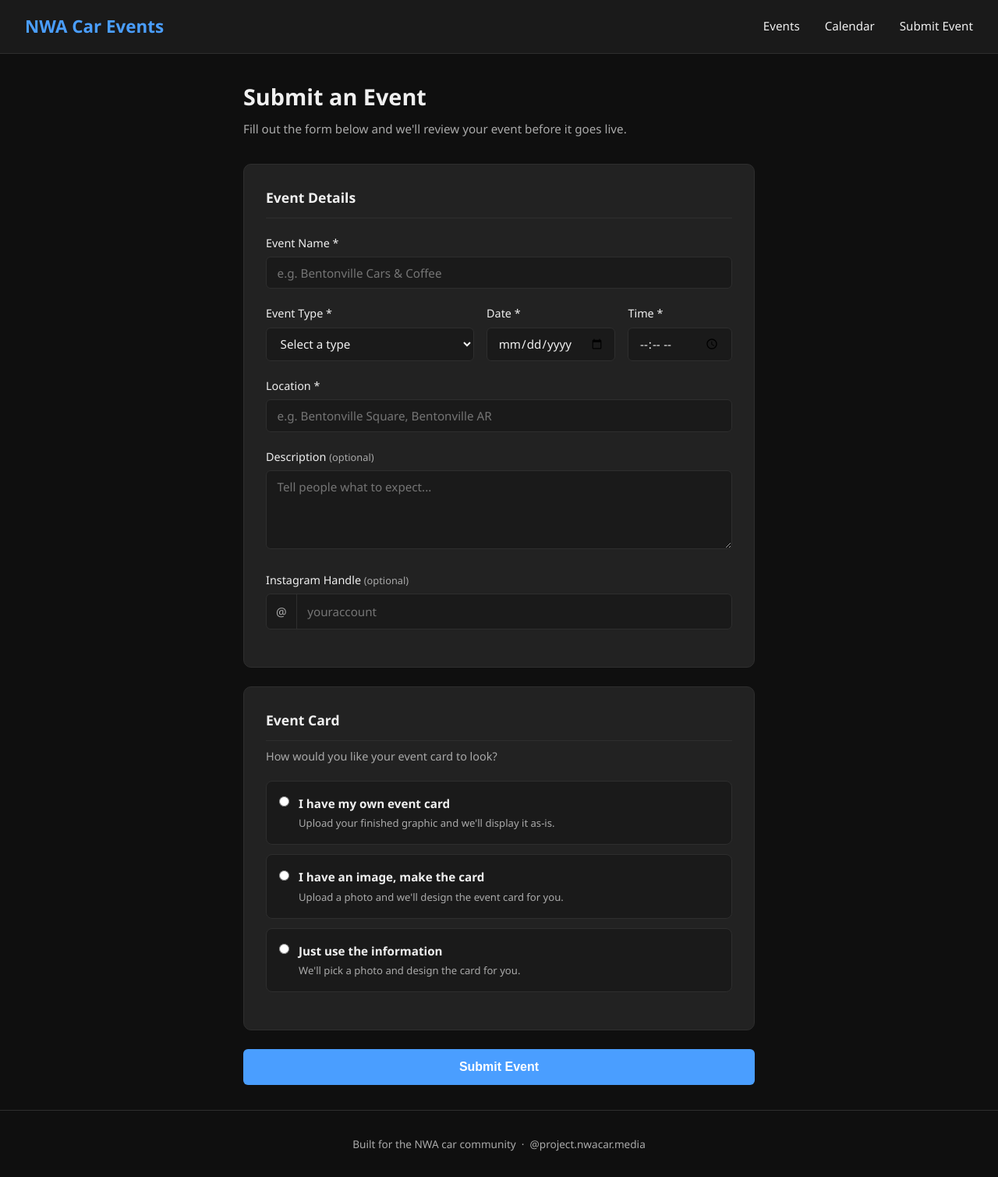
After one commit to WyattS09/NWACarCalendar, a Flask app: page /submit in a window 1280 px wide. The commit adds this page. Shown: the whole page at 78% size. Run offline with Flask 3, Linux system fonts and the light colour scheme.

Commit message:
Submit page

```diff
--- a/app.py
+++ b/app.py
@@ -1,15 +1,122 @@
-from flask import Flask, render_template
+from flask import Flask, render_template, request, redirect, url_for
+from flask_sqlalchemy import SQLAlchemy
+from datetime import datetime
+import smtplib
+from email.mime.text import MIMEText
+import os
 
 app = Flask(__name__)
+app.config['SQLALCHEMY_DATABASE_URI'] = 'sqlite:///events.db'
+app.config['SQLALCHEMY_TRACK_MODIFICATIONS'] = False
 
+db = SQLAlchemy(app)
+
+# --- DATABASE MODEL ---
+class Event(db.Model):
+    id = db.Column(db.Integer, primary_key=True)
+    title = db.Column(db.String(120), nullable=False)
+    event_type = db.Column(db.String(60), nullable=False)
+    date = db.Column(db.String(20), nullable=False)
+    time = db.Column(db.String(20), nullable=False)
+    location = db.Column(db.String(120), nullable=False)
+    description = db.Column(db.Text, nullable=True)
+    instagram = db.Column(db.String(60), nullable=True)
+    card_option = db.Column(db.String(20), nullable=False)
+    image_filename = db.Column(db.String(120), nullable=True)
+    approved = db.Column(db.Boolean, default=False)
+    submitted_at = db.Column(db.DateTime, default=datetime.utcnow)
+
+# --- EMAIL NOTIFICATION ---
+def send_notification(event_title):
+    try:
+        sender = os.environ.get('NOTIFY_EMAIL')
+        password = os.environ.get('NOTIFY_PASSWORD')
+        recipient = os.environ.get('NOTIFY_EMAIL')
+
+        msg = MIMEText(f'A new event "{event_title}" has been submitted and is waiting for your approval.\n\nReview it at: http://127.0.0.1:5000/admin/review')
+        msg['Subject'] = 'New NWA Car Events Submission'
+        msg['From'] = sender
+        msg['To'] = recipient
+
+        with smtplib.SMTP_SSL('smtp.gmail.com', 465) as server:
+            server.login(sender, password)
+            server.sendmail(sender, recipient, msg.as_string())
+    except Exception as e:
+        print(f"Email notification failed: {e}")
+
+# --- ROUTES ---
 @app.route("/")
 def home():
-    return render_template("index.html")
+    approved_events = Event.query.filter_by(approved=True).all()
+    return render_template("index.html", events=approved_events)
 
 @app.route("/calendar")
 def calendar():
-    return render_template("calendar.html")
+    approved_events = Event.query.filter_by(approved=True).all()
+    return render_template("calendar.html", events=approved_events)
 
+@app.route("/submit", methods=["GET", "POST"])
+def submit():
+    if request.method == "POST":
+        title = request.form.get("title")
+        event_type = request.form.get("event_type")
+        date = request.form.get("date")
+        time = request.form.get("time")
+        location = request.form.get("location")
+        description = request.form.get("description")
+        instagram = request.form.get("instagram")
+        card_option = request.form.get("card_option")
+
+        image_filename = None
+        image_file = request.files.get("image")
+        if image_file and image_file.filename != "":
+            image_filename = image_file.filename
+            image_file.save(os.path.join("static/images", image_filename))
+
+        new_event = Event(
+            title=title,
+            event_type=event_type,
+            date=date,
+            time=time,
+            location=location,
+            description=description,
+            instagram=instagram,
+            card_option=card_option,
+            image_filename=image_filename
+        )
+        db.session.add(new_event)
+        db.session.commit()
+
+        send_notification(title)
+        return redirect(url_for("submitted"))
+
+    return render_template("submit.html")
+
+@app.route("/submitted")
+def submitted():
+    return render_template("submitted.html")
+
+@app.route("/admin/review")
+def admin_review():
+    pending = Event.query.filter_by(approved=False).all()
+    approved = Event.query.filter_by(approved=True).all()
+    return render_template("admin.html", pending=pending, approved=approved)
+
+@app.route("/admin/approve/<int:event_id>")
+def approve_event(event_id):
+    event = Event.query.get_or_404(event_id)
+    event.approved = True
+    db.session.commit()
+    return redirect(url_for("admin_review"))
+
+@app.route("/admin/delete/<int:event_id>")
+def delete_event(event_id):
+    event = Event.query.get_or_404(event_id)
+    db.session.delete(event)
+    db.session.commit()
+    return redirect(url_for("admin_review"))
 
 if __name__ == "__main__":
+    with app.app_context():
+        db.create_all()
     app.run(debug=True)
--- /dev/null
+++ b/static/css/submit.css
@@ -0,0 +1,170 @@
+.submit-container {
+    max-width: 720px;
+    margin: 2rem auto;
+    padding: 0 2rem;
+}
+
+.submit-container h1 {
+    font-size: 1.8rem;
+    margin-bottom: 0.4rem;
+}
+
+.submit-subtext {
+    color: var(--text-secondary);
+    margin-bottom: 2rem;
+    font-size: 0.95rem;
+}
+
+.form-section {
+    background: var(--bg-card);
+    border: 1px solid var(--border);
+    border-radius: 10px;
+    padding: 1.75rem;
+    margin-bottom: 1.5rem;
+}
+
+.form-section h2 {
+    font-size: 1.1rem;
+    margin-bottom: 1.25rem;
+    padding-bottom: 0.75rem;
+    border-bottom: 1px solid var(--border);
+}
+
+.section-subtext {
+    color: var(--text-secondary);
+    font-size: 0.9rem;
+    margin-top: -0.75rem;
+    margin-bottom: 1.25rem;
+}
+
+.form-group {
+    margin-bottom: 1.25rem;
+}
+
+.form-group label {
+    display: block;
+    font-size: 0.9rem;
+    margin-bottom: 0.4rem;
+    color: var(--text-primary);
+}
+
+.optional {
+    color: var(--text-secondary);
+    font-size: 0.8rem;
+}
+
+.form-group input,
+.form-group select,
+.form-group textarea {
+    width: 100%;
+    background: var(--bg-secondary);
+    border: 1px solid var(--border);
+    border-radius: 6px;
+    padding: 0.6rem 0.85rem;
+    color: var(--text-primary);
+    font-size: 0.95rem;
+    font-family: inherit;
+    transition: border-color 0.2s;
+}
+
+.form-group input:focus,
+.form-group select:focus,
+.form-group textarea:focus {
+    outline: none;
+    border-color: var(--accent);
+}
+
+.form-group select option {
+    background: var(--bg-secondary);
+}
+
+.form-row {
+    display: grid;
+    grid-template-columns: 2fr 1fr 1fr;
+    gap: 1rem;
+}
+
+.input-prefix {
+    display: flex;
+    align-items: center;
+    background: var(--bg-secondary);
+    border: 1px solid var(--border);
+    border-radius: 6px;
+    overflow: hidden;
+    transition: border-color 0.2s;
+}
+
+.input-prefix:focus-within {
+    border-color: var(--accent);
+}
+
+.input-prefix span {
+    padding: 0.6rem 0.75rem;
+    color: var(--text-secondary);
+    font-size: 0.95rem;
+    border-right: 1px solid var(--border);
+}
+
+.input-prefix input {
+    border: none;
+    border-radius: 0;
+    background: transparent;
+}
+
+.input-prefix input:focus {
+    border: none;
+    outline: none;
+}
+
+.card-options {
+    display: flex;
+    flex-direction: column;
+    gap: 0.75rem;
+    margin-bottom: 1.25rem;
+}
+
+.card-option {
+    display: flex;
+    align-items: flex-start;
+    gap: 0.75rem;
+    background: var(--bg-secondary);
+    border: 1px solid var(--border);
+    border-radius: 8px;
+    padding: 1rem;
+    cursor: pointer;
+    transition: border-color 0.2s;
+}
+
+.card-option:hover {
+    border-color: var(--accent);
+}
+
+.card-option input[type="radio"] {
+    width: auto;
+    margin-top: 0.2rem;
+    accent-color: var(--accent);
+}
+
+.card-option-content {
+    display: flex;
+    flex-direction: column;
+    gap: 0.2rem;
+}
+
+.card-option-title {
+    font-size: 0.95rem;
+    font-weight: 600;
+}
+
+.card-option-desc {
+    font-size: 0.82rem;
+    color: var(--text-secondary);
+}
+
+.submit-btn {
+    width: 100%;
+    padding: 0.85rem;
+    font-size: 1rem;
+    border: none;
+    cursor: pointer;
+}
--- a/templates/calendar.html
+++ b/templates/calendar.html
@@ -14,7 +14,7 @@
         <ul>
             <li><a href="/">Events</a></li>
             <li><a href="/calendar">Calendar</a></li>
-            <li><a href="#">Submit Event</a></li>
+            <li><a href="/submit">Submit Event</a></li>
         </ul>
     </nav>
 
--- a/templates/index.html
+++ b/templates/index.html
@@ -13,7 +13,7 @@
         <ul>
             <li><a href="/">Events</a></li>
             <li><a href="/calendar">Calendar</a></li>
-            <li><a href="#">Submit Event</a></li>
+            <li><a href="/submit">Submit Event</a></li>
         </ul>
     </nav>
 
--- /dev/null
+++ b/templates/submit.html
@@ -0,0 +1,140 @@
+<!DOCTYPE html>
+<html lang="en">
+<head>
+    <meta charset="UTF-8">
+    <meta name="viewport" content="width=device-width, initial-scale=1.0">
+    <title>Submit Event · NWA Car Events</title>
+    <link rel="stylesheet" href="{{ url_for('static', filename='css/style.css') }}">
+    <link rel="stylesheet" href="{{ url_for('static', filename='css/submit.css') }}">
+</head>
+<body>
+
+    <nav>
+        <span class="logo">NWA Car Events</span>
+        <ul>
+            <li><a href="/">Events</a></li>
+            <li><a href="/calendar">Calendar</a></li>
+            <li><a href="/submit">Submit Event</a></li>
+        </ul>
+    </nav>
+
+    <div class="submit-container">
+        <h1>Submit an Event</h1>
+        <p class="submit-subtext">Fill out the form below and we'll review your event before it goes live.</p>
+
+        <form action="/submit" method="POST" enctype="multipart/form-data">
+
+            <div class="form-section">
+                <h2>Event Details</h2>
+
+                <div class="form-group">
+                    <label for="title">Event Name *</label>
+                    <input type="text" id="title" name="title" required placeholder="e.g. Bentonville Cars & Coffee">
+                </div>
+
+                <div class="form-row">
+                    <div class="form-group">
+                        <label for="event_type">Event Type *</label>
+                        <select id="event_type" name="event_type" required>
+                            <option value="" disabled selected>Select a type</option>
+                            <option value="Cars & Coffee">Cars & Coffee</option>
+                            <option value="Car Show">Car Show</option>
+                            <option value="Cruise">Cruise</option>
+                            <option value="Track Day">Track Day</option>
+                            <option value="Meet">Meet</option>
+                            <option value="Other">Other</option>
+                        </select>
+                    </div>
+
+                    <div class="form-group">
+                        <label for="date">Date *</label>
+                        <input type="date" id="date" name="date" required>
+                    </div>
+
+                    <div class="form-group">
+                        <label for="time">Time *</label>
+                        <input type="time" id="time" name="time" required>
+                    </div>
+                </div>
+
+                <div class="form-group">
+                    <label for="location">Location *</label>
+                    <input type="text" id="location" name="location" required placeholder="e.g. Bentonville Square, Bentonville AR">
+                </div>
+
+                <div class="form-group">
+                    <label for="description">Description <span class="optional">(optional)</span></label>
+                    <textarea id="description" name="description" rows="4" placeholder="Tell people what to expect..."></textarea>
+                </div>
+
+                <div class="form-group">
+                    <label for="instagram">Instagram Handle <span class="optional">(optional)</span></label>
+                    <div class="input-prefix">
+                        <span>@</span>
+                        <input type="text" id="instagram" name="instagram" placeholder="youraccount">
+                    </div>
+                </div>
+            </div>
+
+            <div class="form-section">
+                <h2>Event Card</h2>
+                <p class="section-subtext">How would you like your event card to look?</p>
+
+                <div class="card-options">
+                    <label class="card-option">
+                        <input type="radio" name="card_option" value="own_card" required>
+                        <div class="card-option-content">
+                            <span class="card-option-title">I have my own event card</span>
+                            <span class="card-option-desc">Upload your finished graphic and we'll display it as-is.</span>
+                        </div>
+                    </label>
+
+                    <label class="card-option">
+                        <input type="radio" name="card_option" value="own_image">
+                        <div class="card-option-content">
+                            <span class="card-option-title">I have an image, make the card</span>
+                            <span class="card-option-desc">Upload a photo and we'll design the event card for you.</span>
+                        </div>
+                    </label>
+
+                    <label class="card-option">
+                        <input type="radio" name="card_option" value="no_image">
+                        <div class="card-option-content">
+                            <span class="card-option-title">Just use the information</span>
+                            <span class="card-option-desc">We'll pick a photo and design the card for you.</span>
+                        </div>
+                    </label>
+                </div>
+
+                <div class="form-group" id="imageUploadGroup" style="display:none;">
+                    <label for="image">Upload Image</label>
+                    <input type="file" id="image" name="image" accept="image/*">
+                </div>
+            </div>
+
+            <button type="submit" class="btn submit-btn">Submit Event</button>
+
+        </form>
+    </div>
+
+    <footer>
+        <p>Built for the NWA car community &nbsp;·&nbsp; <a href="https://instagram.com/project.nwacar.media" target="_blank">@project.nwacar.media</a></p>
+    </footer>
+
+    <script>
+        const radios = document.querySelectorAll('input[name="card_option"]');
+        const imageGroup = document.getElementById('imageUploadGroup');
+
+        radios.forEach(radio => {
+            radio.addEventListener('change', () => {
+                if (radio.value === 'own_card' || radio.value === 'own_image') {
+                    imageGroup.style.display = 'block';
+                } else {
+                    imageGroup.style.display = 'none';
+                }
+            });
+        });
+    </script>
+
+</body>
+</html>
```
Also changed, not shown: instance/events.db (added), templates/submitted.html (added).
